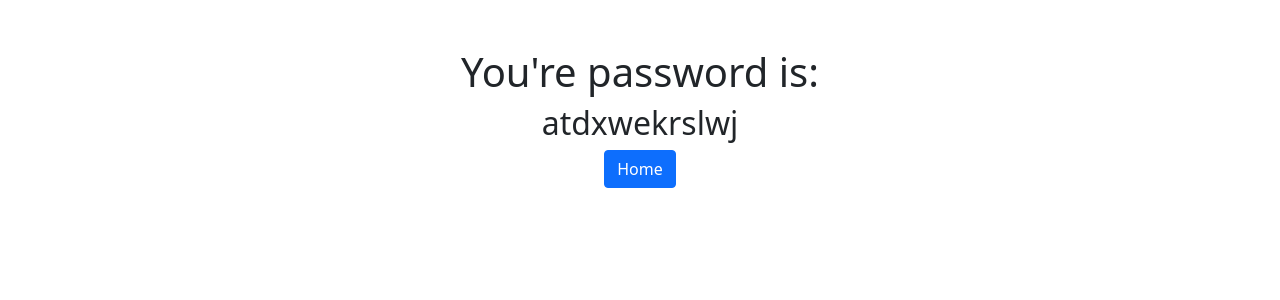
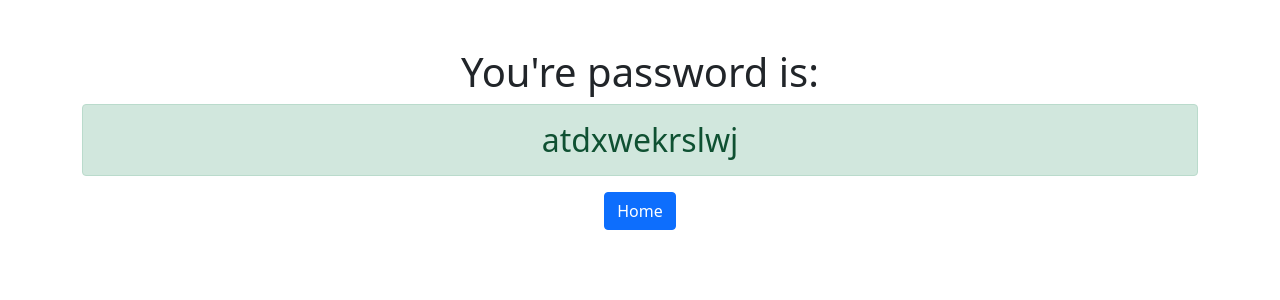
Before and after one commit to Ioan93Andrei/Password-Generator-Django, a Django app: page /password/ in a window 1280 px wide. Shown: the top 300 px of the page. Run offline with Django 3.2, Linux system fonts and the light colour scheme.

Commit message:
the generated password now has a cute green background.

```diff
--- a/generator/templates/generator/password.html
+++ b/generator/templates/generator/password.html
@@ -2,7 +2,7 @@
 
 <div class="container text-center mt-5">
   <h1>You're password is:</h1>
-  <h2>{{ password }}</h2>
+  <h2 class="alert alert-success">{{ password }}</h2>
 
   <a href='{% url "home" %}'><button class="btn btn-primary">Home</button></a>
 </div>
```
